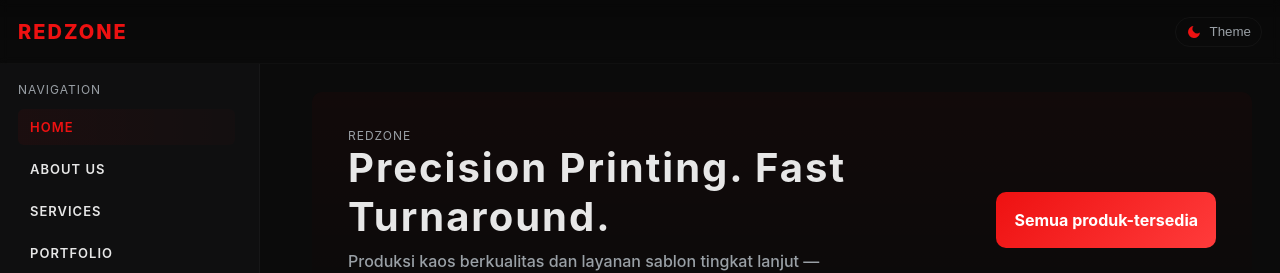
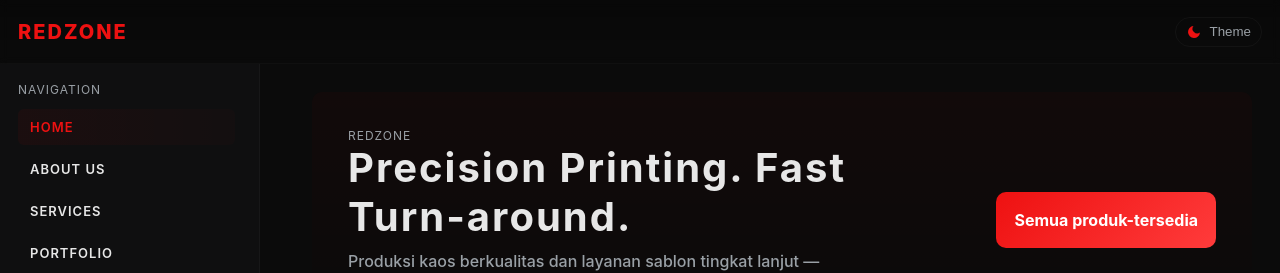
Before and after one commit to redzonefactory/redzonefactory.github.io, a plain HTML site: page index.html in a window 1280 px wide. Shown: the top 273 px of the page. Drawn offline with Linux system fonts and the light colour scheme.

Commit message:
penambahan -

```diff
--- a/index.html
+++ b/index.html
@@ -341,7 +341,7 @@
       <section id="home" class="hero reveal">
         <div class="text">
           <div class="kicker">REDZONE</div>
-          <h1>Precision Printing. Fast Turnaround.</h1>
+          <h1>Precision Printing. Fast Turn-around.</h1>
           <p class="lead">Produksi kaos berkualitas dan layanan sablon tingkat lanjut — plastisol, DTF, dan lainnya. Dibangun untuk brand yang membutuhkan hasil yang tajam dan presisi.</p>
         </div>
         <div style="min-width:220px; text-align:right">
```
